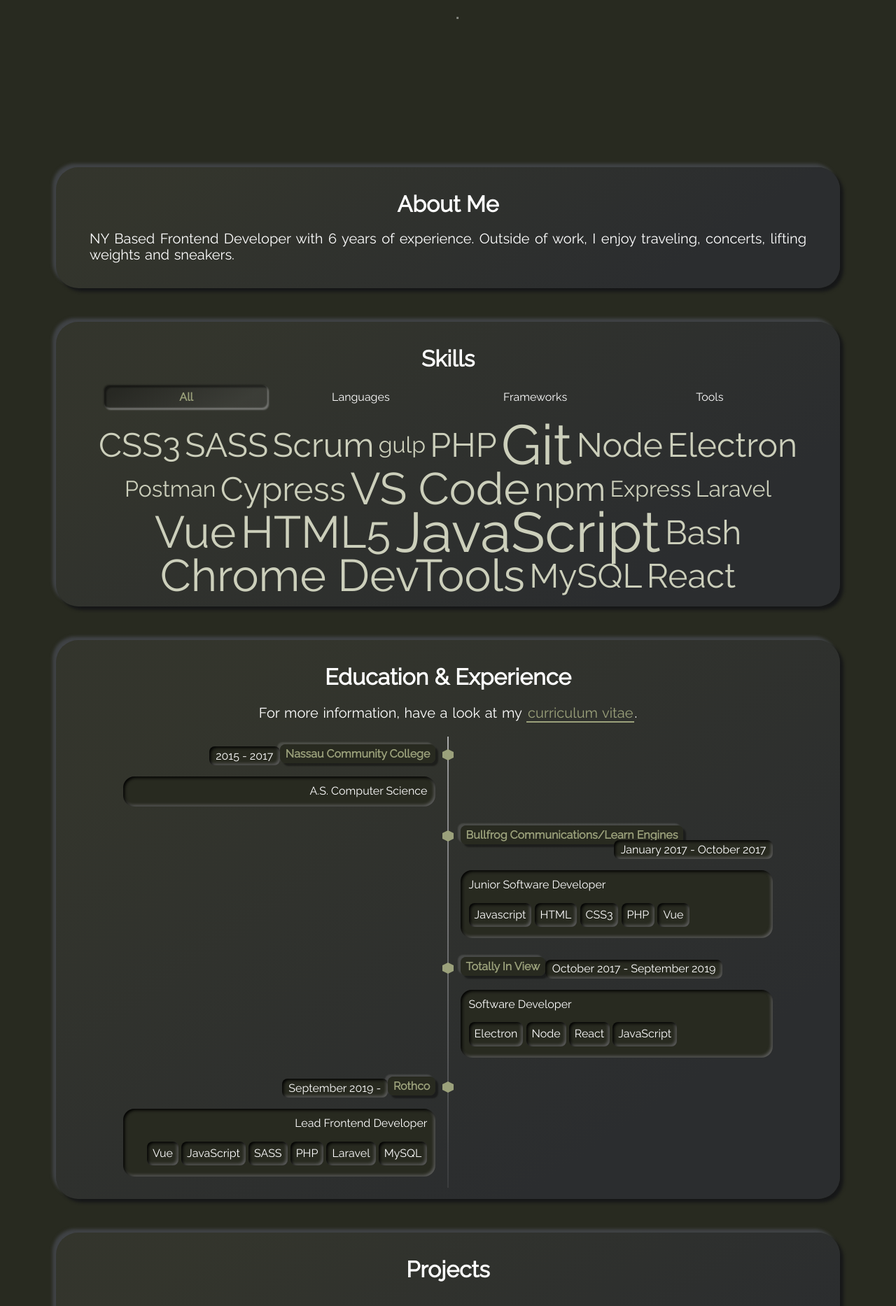
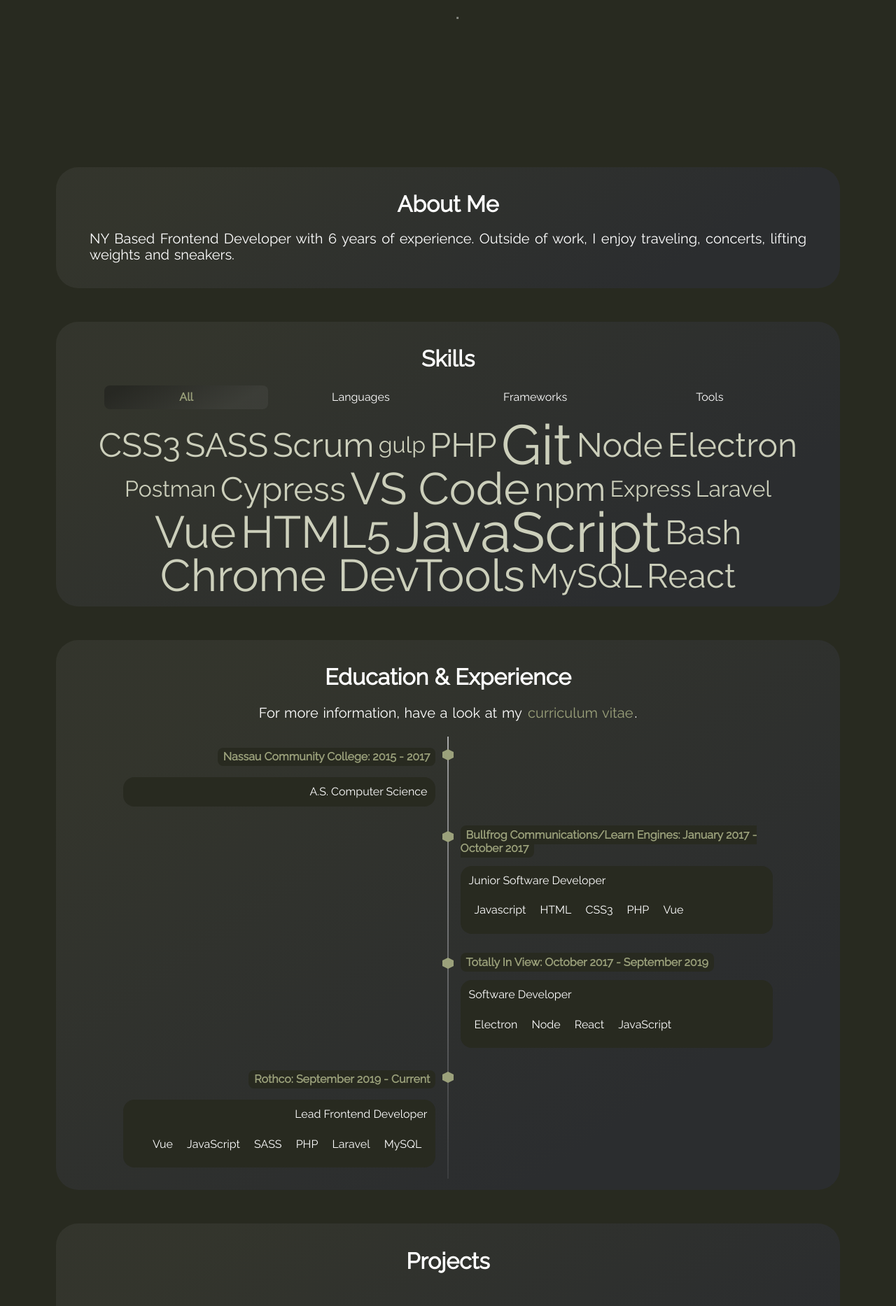
Before and after one commit to basicallysteve/simple-story, a Jekyll site: the page built from index.html, in a window 1280 px wide. Shown: the part 821-2688 px from the top of the page at 70% size. Built offline with Jekyll 4.4.1, drawn with Linux system fonts in a browser that asks for light colours.

Commit message:
Customizing Theme for Portfolio Website

```diff
--- a/_data/timeline.yml
+++ b/_data/timeline.yml
@@ -46,7 +46,7 @@
 
 - title: Rothco
   title-url: https://www.rothco.com/
-  date: September 2019 -
+  date: September 2019 - Current
   subtitle: Lead Frontend Developer
   tags:
     - tag: Vue
--- a/_includes/section-timeline.html
+++ b/_includes/section-timeline.html
@@ -14,14 +14,13 @@
           <div class="direction-l">
             <div class="flag-wrapper">
               <span class="hexagon"></span>
-              <span class="flag neumorphism-button" data-aos="zoom-in-right">
-                <a href="{{event.title-url}}" target="_blank" rel="noreferrer">
-                  <span>{{event.title}}</span>
-                </a>
-              </span>
-              <span class="time-wrapper" data-aos="zoom-in-right">
-                <span class="time neumorphism-card">{{event.date}}</span>
-              </span>
+              <div class="flex-row">
+                <span class="flag neumorphism-button" data-aos="zoom-in-right">
+                  <a href="{{event.title-url}}" target="_blank" rel="noreferrer">
+                    <span>{{event.title}}: {{event.date}}</span>
+                  </a>
+                </span>
+              </div>
             </div>
             <div class="desc neumorphism-card" data-aos="zoom-in-right">
               {{event.subtitle}}
@@ -44,11 +43,8 @@
               <span class="hexagon"></span>
               <span class="flag neumorphism-button" data-aos="zoom-in-left">
                 <a href="{{event.title-url}}" target="_blank" rel="noreferrer">
-                  <span>{{event.title}}</span>
+                  <span>{{event.title}}: {{event.date}}</span>
                 </a>
-              </span>
-              <span class="time-wrapper" data-aos="zoom-in-left">
-                <span class="time neumorphism-card">{{event.date}}</span>
               </span>
             </div>
             <div class="desc neumorphism-card" data-aos="zoom-in-left">
```
Also changed, not shown: _sass/main.scss (+11 -10 lines), assets/css/main.min.css, 2 other files.
